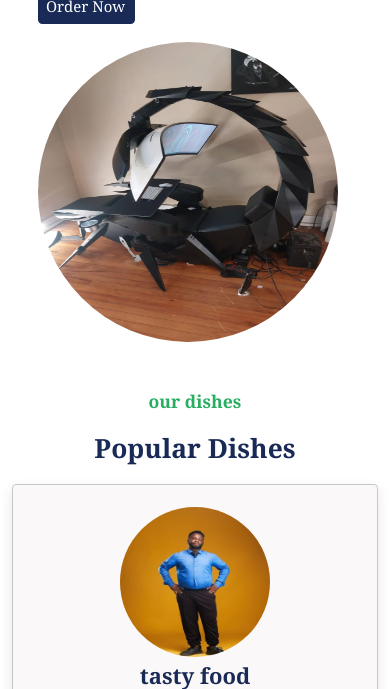
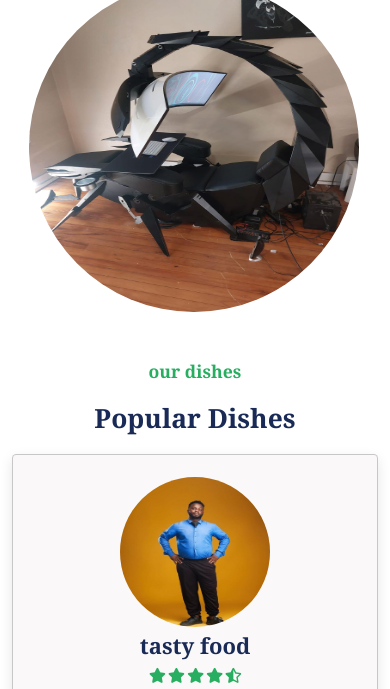
Before and after one commit to OkeKolawoleSunday009/ecomm, a plain HTML site: page index.html in a window 390 px wide. Shown: the part 373-1062 px from the top of the page. Drawn offline with nearby package versions, Linux system fonts and the light colour scheme.

Commit message:
darkmode

```diff
--- a/styles.css
+++ b/styles.css
@@ -462,7 +462,7 @@ header{
         align-items: center;
         flex-wrap: wrap;
         gap: 2rem;
-        padding: 8rem 3rem 0 3rem;
+        padding: 8rem 2.5rem 0 2rem;
 
     }
     .slider{
@@ -476,8 +476,8 @@ header{
 
 }
 img{
-    width: 300px;
-    height: 300px;
+    width: 330px;
+    height: 330px;
     border-radius: 50%;
 }
 
```
